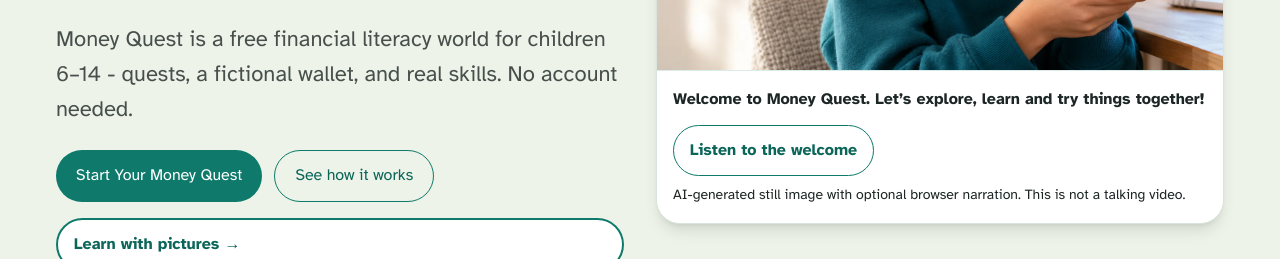
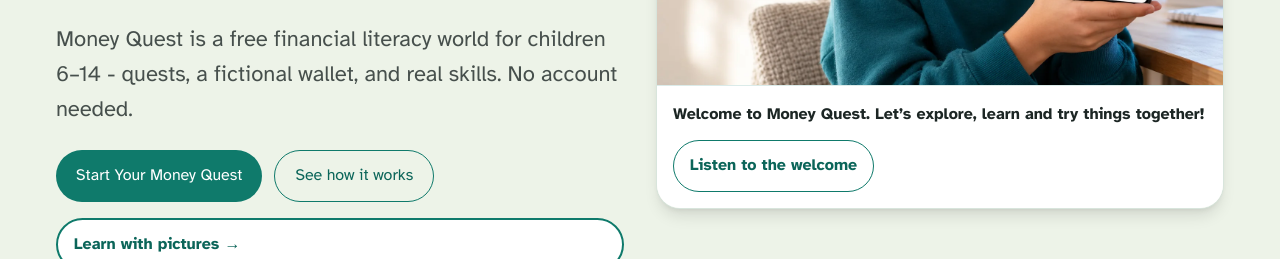
Before and after one commit to laviniamoraru28-creator/money-quest, a Next.js app: page /en in a window 1280 px wide. Shown: the part 693-952 px from the top of the page. Built offline with nearby package versions, Linux system fonts and the light colour scheme; no server answers.

Commit message:
fix(home): remove still-image talking-video disclaimer under welcome image

```diff
--- a/src/components/WelcomeMessage.tsx
+++ b/src/components/WelcomeMessage.tsx
@@ -6,5 +6,5 @@ import {useReadAloud} from "@/lib/accessibility/use-read-aloud";
 export function WelcomeMessage() {
  const locale=useLocale(),t=experienceCopy[isSupportedLocale(locale)?locale:"en"];
  const {isSupported,isSpeaking,speak,stop}=useReadAloud(locale==="en"?"en-GB":locale);
- return <div className="border-t border-teal/15 bg-white p-4 text-ink"><p className="font-semibold">{t.welcome}</p><button type="button" disabled={!isSupported} onClick={()=>isSpeaking?stop():speak(t.welcome)} className="mt-3 min-h-12 rounded-xl border border-teal px-4 py-3 font-semibold text-teal-text disabled:opacity-60">{isSpeaking?t.stop:t.listenWelcome}</button><p className="mt-2 text-sm">{t.still}</p></div>;
+ return <div className="border-t border-teal/15 bg-white p-4 text-ink"><p className="font-semibold">{t.welcome}</p><button type="button" disabled={!isSupported} onClick={()=>isSpeaking?stop():speak(t.welcome)} className="mt-3 min-h-12 rounded-xl border border-teal px-4 py-3 font-semibold text-teal-text disabled:opacity-60">{isSpeaking?t.stop:t.listenWelcome}</button></div>;
 }
```
